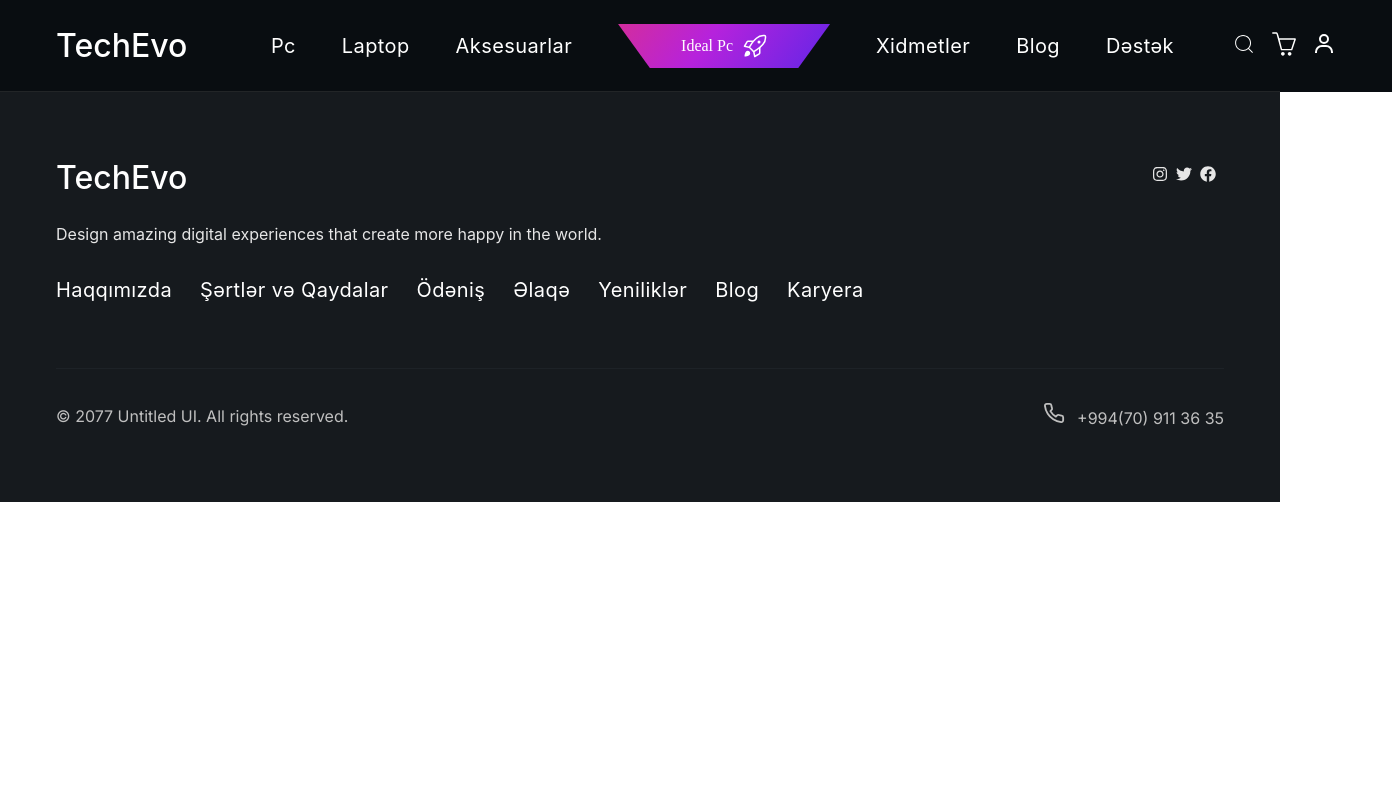
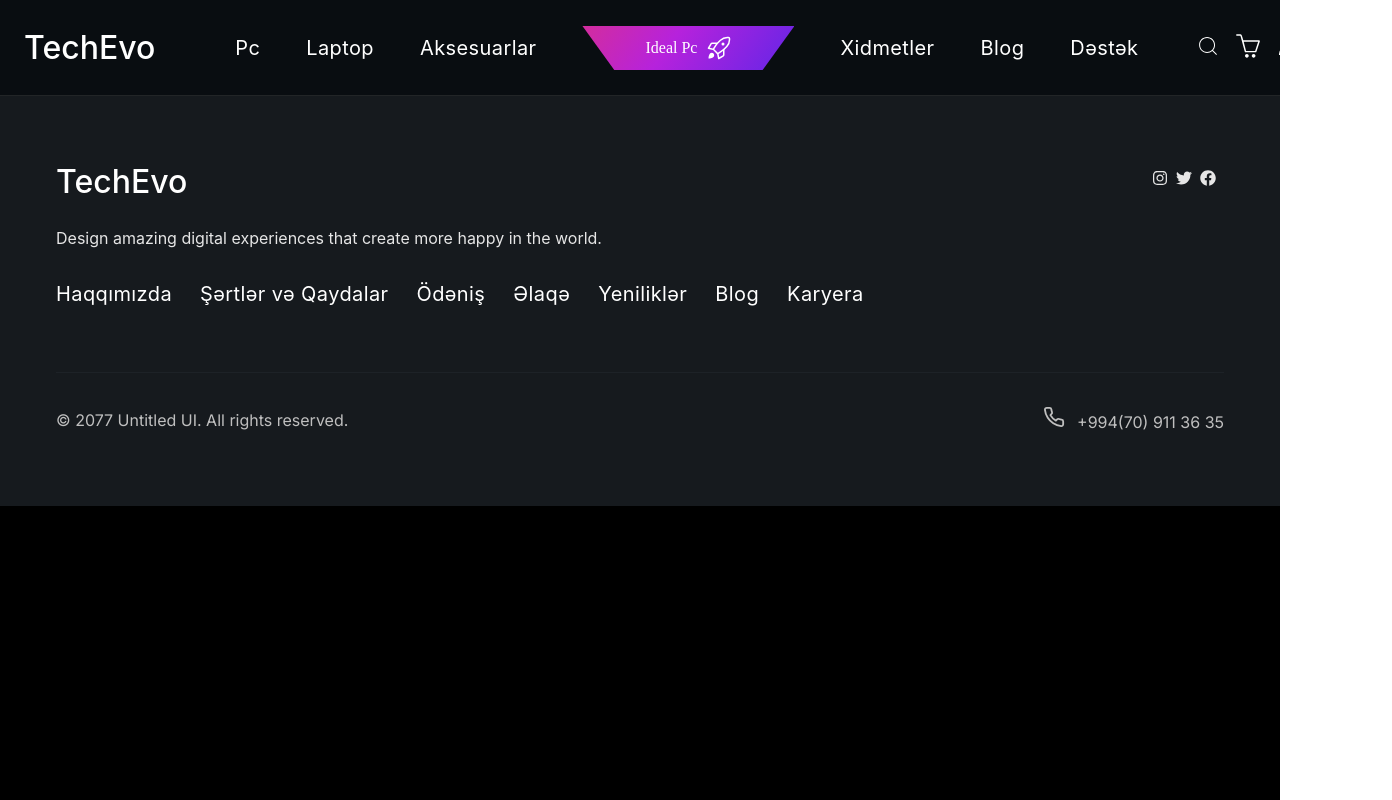
Before and after one commit to nigaraliyevas/TechEvo, a React (Vite) app: page / in a window 1280 px wide. Shown: the whole page, 1392 px wide, since content can reach past the window. Built offline with nearby package versions, Linux system fonts and the light colour scheme; a web font is replaced by a local one.

Commit message:
my commit

```diff
--- a/src/Pages/LayoutPage/FooterPage/FooterPage.jsx
+++ b/src/Pages/LayoutPage/FooterPage/FooterPage.jsx
@@ -5,7 +5,7 @@ import { FaFacebook } from "react-icons/fa";
 import { FiPhone } from "react-icons/fi";
 const FooterPage = () => {
   return (
-    <div>
+    <>
       <footer className={`${style.container} ${style.footer}`}>
         <div className={style.footer_top}>
           <div className={style.footer_title}>TechEvo</div>
@@ -39,7 +39,7 @@ const FooterPage = () => {
        <p><span><FiPhone size={22}/></span>+994(70) 911 36 35</p>
         </div>
       </footer>
-    </div>
+    </>
   );
 };
 
--- a/src/Pages/LayoutPage/HeaderPage/Header.module.scss
+++ b/src/Pages/LayoutPage/HeaderPage/Header.module.scss
@@ -1,16 +1,12 @@
 @import '../../../../public/assets/variables/variables';
 
 * {
+    // border: 1px solid red;
     list-style: none;
     text-decoration: none;
     margin: 0;
     padding: 0;
 }
-// header{
-//     display: flex;
-//     align-items: center;
-//     justify-content: center;
-// }
 .container {
     max-width: 1300px;
     margin: 0 auto;
@@ -19,13 +15,16 @@
 
 
 header{
+      width: 100%;
+    align-items: center;
+    display: flex   ;
     position: relative;
+    background: $bgColor;
     &::after{
         content: "";
         position: absolute;
-        width: 100vw;
+        width: 100%;
         left: 0;
-        right: 0;
         bottom: 0px;
         height: 1px;
         background-color: rgba(34, 37, 39, 1);
@@ -36,10 +35,11 @@ header{
         margin-left: auto;
         margin-left: auto;
         width: 100%;
-        padding: 24px 56px;
-        background: $bgColor;
+
+        padding: 0px 24px;
     }
     .navbar {
+        height: 96px;
         position: relative;
         display: flex;
         align-items: center;
@@ -78,6 +78,9 @@ header{
         }
 
         .navbar_links {
+            height: 96px;
+            min-height: 100%;
+            position: relative;
             font-family:$fontFamily;
             font-size: 20px;
             font-weight: 400;
@@ -85,6 +88,38 @@ header{
             letter-spacing: 0.02em;
             text-align: center;
             cursor: pointer;
+            display: flex;
+            justify-content: center;
+            align-items: center;
+            list-style: none;
+            .link_catagiries{
+                display: none;
+                position: absolute;
+                width: 177px;
+                top: 97px;
+                background: rgba(22, 26, 30, 1);
+                text-align: start;
+                padding: 24px 24px 24px 16px;
+
+                ul{
+                   display: flex;
+                   flex-direction: column;
+                   gap: 8px;
+                   li{
+                    span{
+                        display: inline-block;
+                        margin: 0 5px;
+                    }
+                   }
+                }
+
+            }
+
+            &:hover {
+              .link_catagiries {
+                display: block;
+              }
+        }
         }
 
         .navbar_ideal {
--- a/src/Pages/LayoutPage/HeaderPage/HeaderPage.jsx
+++ b/src/Pages/LayoutPage/HeaderPage/HeaderPage.jsx
@@ -5,19 +5,44 @@ import { BiUser } from "react-icons/bi";
 import { GoRocket } from "react-icons/go";
 
 const HeaderPage = () => {
-
   return (
-
-    <header>
+    <header >
          <div className={`${styles.container} ${styles.navbar_bg} `}>
         <nav className={styles.navbar}>
           <div className={styles.navbar_title}>TechEvo</div>
           <div className={styles.navbar_right}>
             <ul className={styles.navbar_pages}>
-          <li className={styles.navbar_links}>Pc</li>
+              <li className={styles.navbar_links}>
+                Pc
+                <div className={styles.link_catagiries}>
+                  <div>
+                    <ul>
+                      <li> <span>•</span> Oyun üçün</li>
+                      <li> <span>•</span> Dizayn üçün</li>
+                      <li> <span>•</span> Ofis üçün</li>
+                      <li> <span>•</span> Ev üçün</li>
+                      <li> <span>•</span> Hamısı</li>
+                    </ul>
+                  </div>
+                </div>
+              </li>
               <li className={styles.navbar_links}>Laptop</li>
-          <li className={styles.navbar_links}>Aksesuarlar</li>
-          <li className={styles.navbar_ideal}>Ideal Pc <GoRocket size={24}/></li>
+              <li className={styles.navbar_links}>Aksesuarlar
+              <div className={styles.link_catagiries}>
+                  <div>
+                    <ul>
+                      <li> <span>•</span> Oyun üçün</li>
+                      <li> <span>•</span> Dizayn üçün</li>
+                      <li> <span>•</span> Ofis üçün</li>
+                      <li> <span>•</span> Ev üçün</li>
+                      <li> <span>•</span> Hamısı</li>
+                    </ul>
+                  </div>
+                </div>
+              </li>
+              <li className={styles.navbar_ideal}>
+                Ideal Pc <GoRocket size={24} />
+              </li>
               <li className={styles.navbar_links}>Xidmetler</li>
               <li className={styles.navbar_links}>Blog</li>
               <li className={styles.navbar_links}>Dəstək</li>
@@ -25,19 +50,20 @@ const HeaderPage = () => {
 
             <div className={styles.navbar_icons}>
               <div>
-            <CiSearch  size={24}/>
+                <CiSearch size={24} />
               </div>
               <div>
-            <SlBasket  size={24}/>
+                <SlBasket size={24} />
               </div>
               <div>
-            <BiUser  size={24}/>
+                <BiUser size={24} />
               </div>
             </div>
+          </div>
+        </nav>
 
          </div>
-      </nav>
-    </div>
+
     </header>
   );
 };
--- a/src/Pages/LayoutPage/LayoutPages.jsx
+++ b/src/Pages/LayoutPage/LayoutPages.jsx
@@ -3,7 +3,7 @@ import FooterPage from "./FooterPage/FooterPage";
 
 const LeyotPages = ({ children }) => {
   return (
-    <div style={{backgroundColor:"black"}}>
+    <div style={{backgroundColor:"black", width:"100%",height:"100vh"}}>
       <HeaderPage />
       {children}
       <FooterPage />
```
Lines whose indentation alone changed are shown as unchanged.
